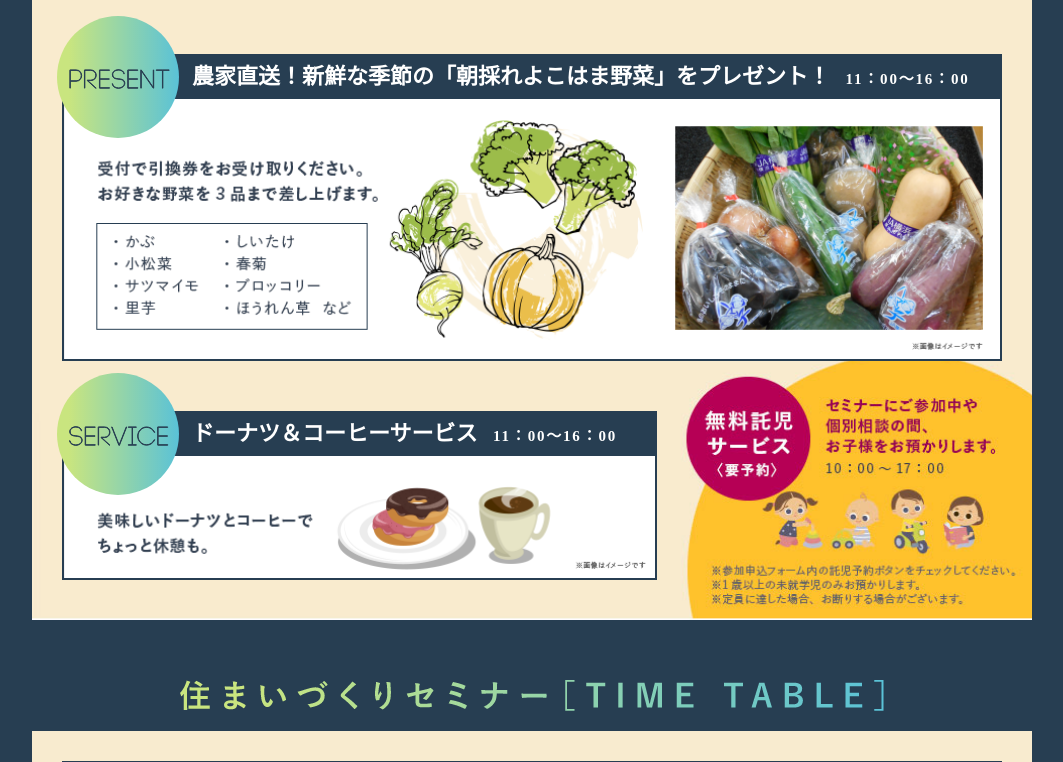
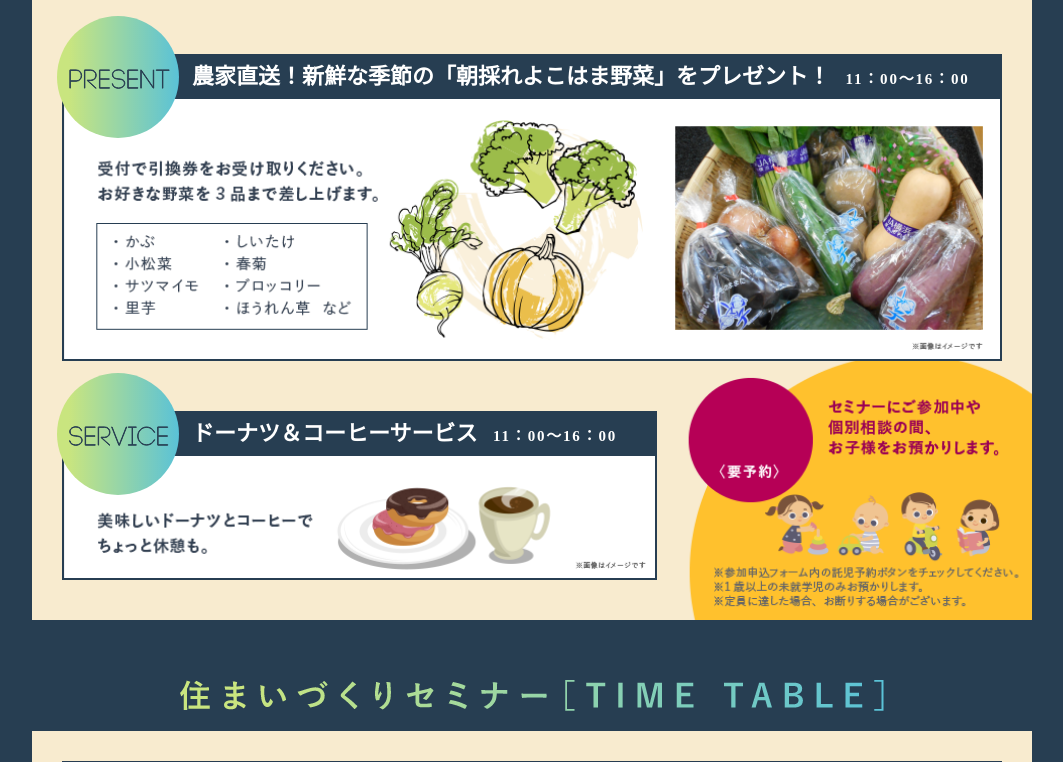
Before and after one commit to bubu08/kanagawa, a PHP site: page / in a window 1280 px wide. Shown: the part 1949-2711 px from the top of the page, without its empty margins (108-1171 px from the left). Run offline with PHP 8.4, Linux system fonts and the light colour scheme; some web fonts are replaced.

Commit message:
update bg-diff

```diff
--- a/code/index.php
+++ b/code/index.php
@@ -158,7 +158,7 @@
         <div class="title-gradient-wrapper pt-60 pb-20 sp-pt-25">
             <img src="images/gra-2.png" alt="" class="gra"/>
         </div>
-        <div class="bg-yelow" style="background-image: url(images/bg-diff.jpg)">
+        <div class="bg-yelow" style="background-image: url(images/bg-diff2.png)">
             <div class="title-h1-wrapper">
                 <img src="images/rec-present.png" alt="" class="rec-title-1"/>
                 <h1 class="dt-block">農家直送！新鮮な季節の「朝採れよこはま野菜」をプレゼント！ <span class="dt-block">   11：00～16：00</span></h1>
```
Also changed, not shown: code/images/bg-diff2.png (added).
